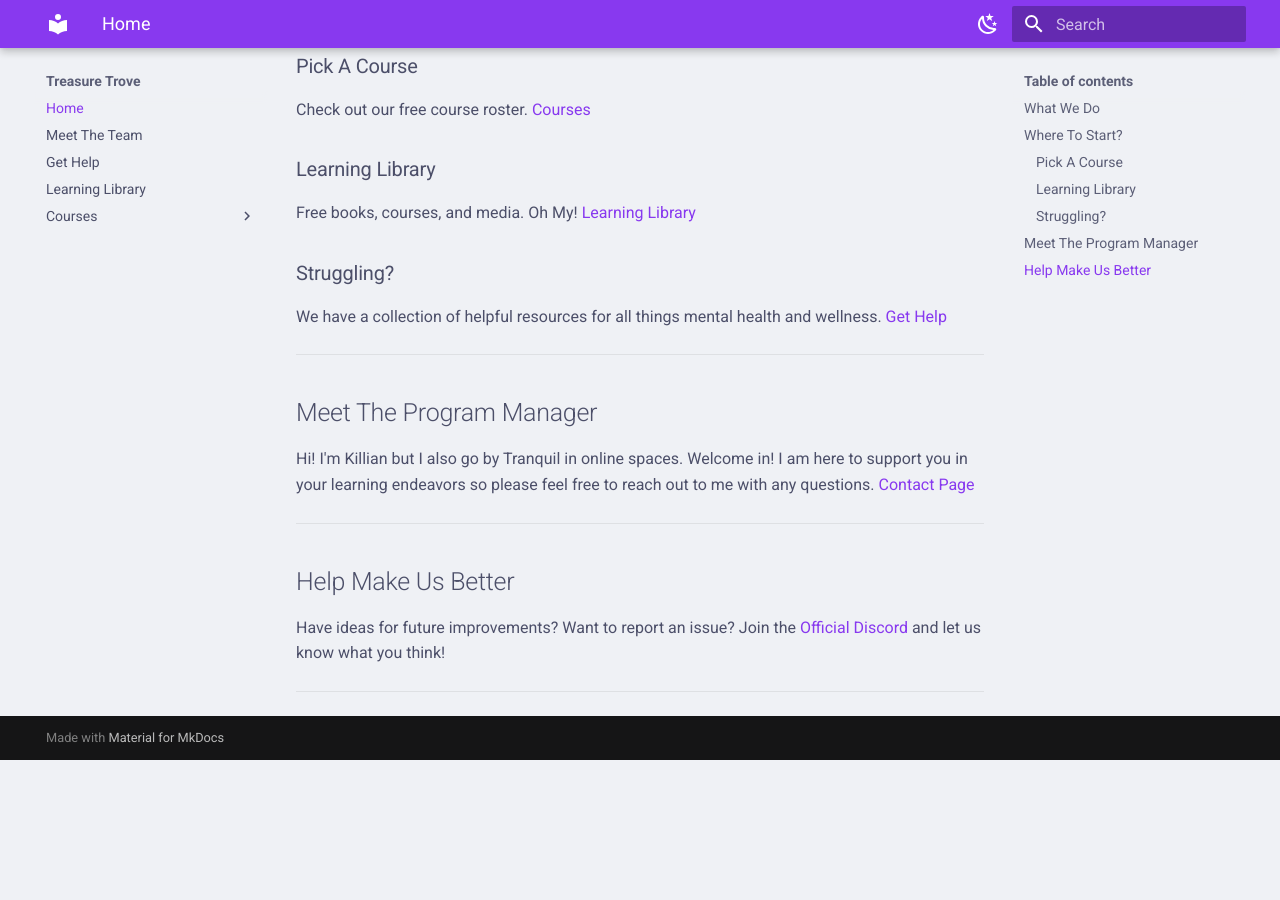
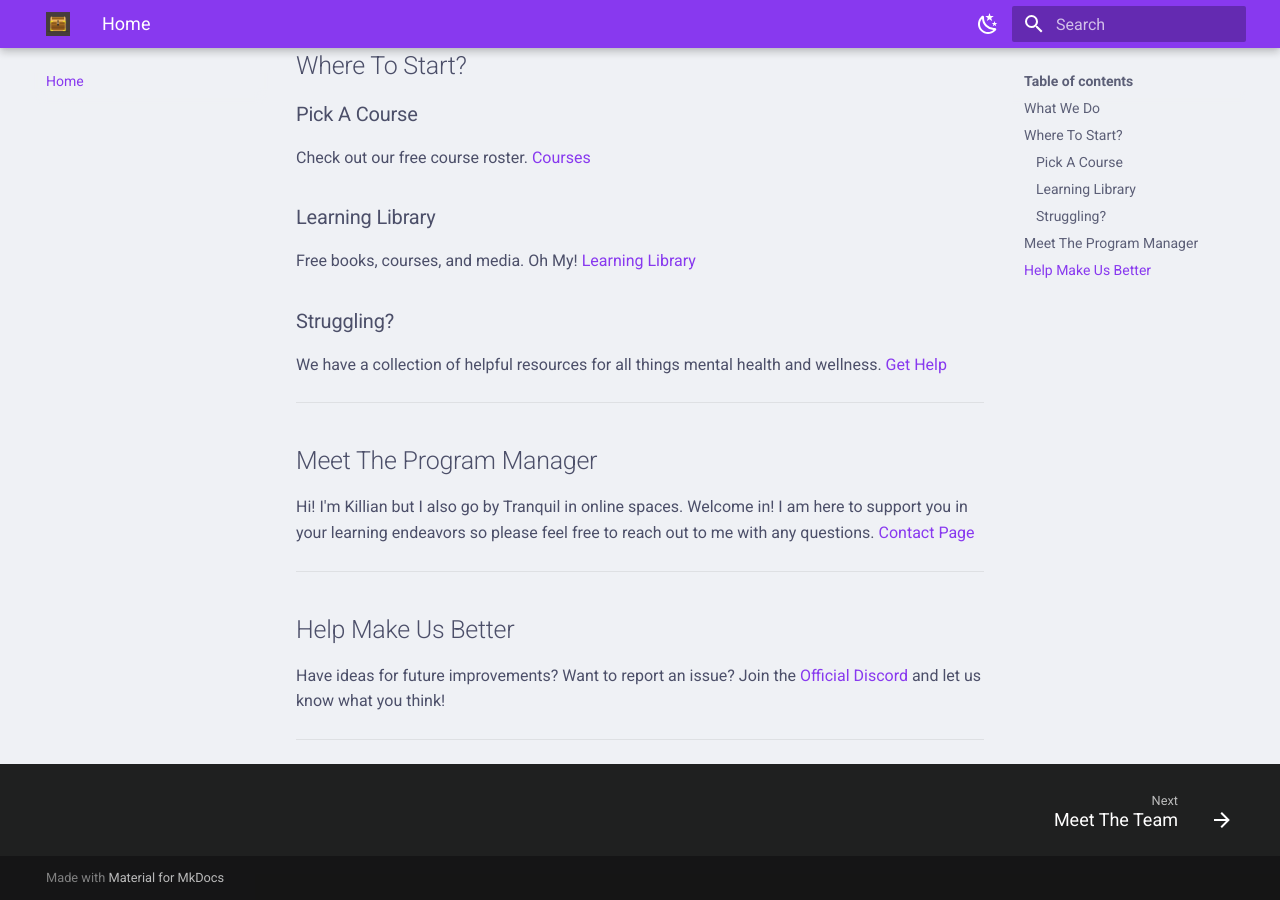
Before and after one commit to truly-tranquil/treasure-trove, an MkDocs documentation site: the page built from docs/index.md, in a window 1280 px wide and 900 px high, scrolled down 651 px. Built offline with MkDocs 1.6.1 and Material for MkDocs 9.7.7, drawn with Linux system fonts in a browser that asks for light colours; before the commit the page ends 1411 px from its top, so only the background shows below that.

Commit message:
added a logo and nav buttons

```diff
--- a/mkdocs.yml
+++ b/mkdocs.yml
@@ -3,6 +3,11 @@ site_url: https://truly-tranquil.github.io/treasure-trove/
 
 theme:
   name: material
+  logo: assets/logo.png
+  favicon: assets/logo.png
+  features:
+    - navigation.tabs
+    - navigation.footer
   palette:
     # Light mode settings
     - scheme: default
```
Also changed, not shown: docs/assets/logo.png (added).
